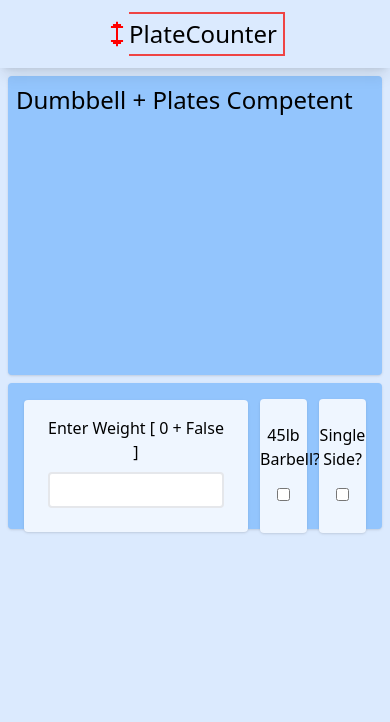
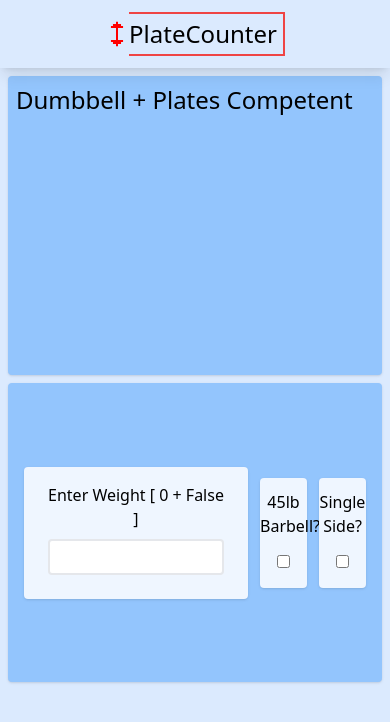
Before and after one commit to PeytonCurr/plate_counter, a React (Create React App) app: page / in a window 390 px wide. Shown: the top 722 px of the page. Built offline with nearby package versions, Linux system fonts and the light colour scheme.

Commit message:
Adding some moblie reactivity

```diff
--- a/src/components/weightForm.jsx
+++ b/src/components/weightForm.jsx
@@ -12,7 +12,7 @@ function WeightForm(props) {
   }
 
   return (
-    <div className='items-center rounded bg-blue-300 shadow row-span-1 md:row-span-2 grid grid-cols-6 gap-3 p-4'>
+    <div className='items-center rounded bg-blue-300 shadow row-span-2 sm:row-span-1 md:row-span-2 grid grid-cols-6 gap-3 p-4'>
       <form onSubmit={handleSubmit} className=' bg-blue-50 rounded shadow p-6 pt-4 col-span-4 text-center'>
         <h1 className='mb-2 text-center'>
           Enter Weight [ {props.weight} + {props.barBell ?
@@ -22,7 +22,7 @@ function WeightForm(props) {
         <input value={props?.weight || ""} type="number" step={5} max={1000} onChange={handleChange} className="text-center  w-full rounded p-1 px-2 border-2" />
       </form>
 
-      <form className=' bg-blue-50 rounded shadow py-6 col-span-1 text-center'>
+      <form className=' bg-blue-50 rounded shadow py-3 sm:py-6 col-span-1 text-center'>
         <h1 className='mb-3'>45lb Barbell?</h1>
         <input className="mb-2" type="checkbox" checked={props.barBell} onChange={e => {
           props.setBarBell(e.target.checked)
@@ -32,7 +32,7 @@ function WeightForm(props) {
         }} />
       </form>
 
-      <form className=' bg-blue-50 rounded shadow py-6 col-span-1 text-center'>
+      <form className=' bg-blue-50 rounded shadow py-3 sm:py-6 col-span-1 text-center'>
         <h1 className='mb-3'>Single Side?</h1>
         <input className="mb-2" type="checkbox" checked={props.single} onChange={e => {
           props.setSingle(e.target.checked)
```
